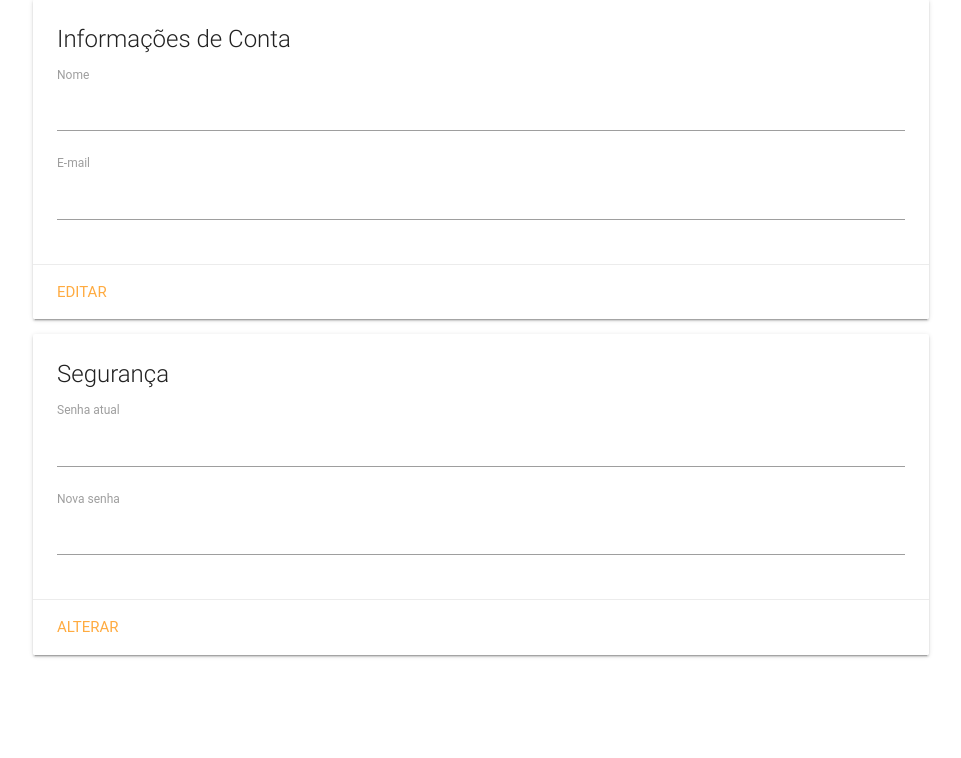
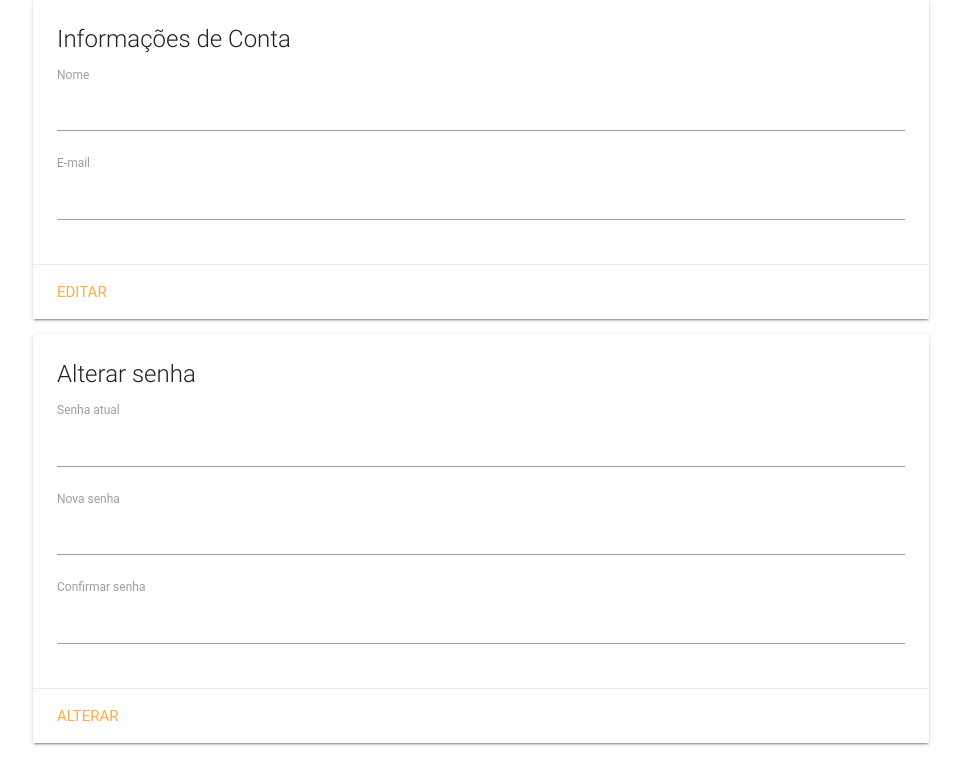
Before and after one commit to eduardosvieira/mamom, a Flask app: page /mamom/users/ in a window 1280 px wide. Shown: the part 73-831 px from the top of the page, without its empty margins (159-1120 px from the left). Before the commit the page ends 731 px from the top, so only its background shows below. Run offline with Flask 2, Linux system fonts and the light colour scheme; the visitor is signed in with stand-in values (Sample User, id 1); some libraries are stand-ins or nearby versions; some web fonts are replaced.

Commit message:
adding double verification to change password

```diff
--- a/mamom/static/js/users.js
+++ b/mamom/static/js/users.js
@@ -6,6 +6,17 @@ var URL = PROTOCOL + "//" + HOSTNAME + ":" + PORT;
 
 
 $(document).ready(function(event){
+  $("#newPassword2").on("change", function(event) {
+    var $p1 = $("#newPassword");
+
+    if($p1.val() == $(this).val()) {
+      $(this).css("border-bottom", "1px solid green");
+    } else {
+      $(this).css("border-bottom", "1px solid red");
+    }
+  });
+
+
   $("#btnEditPI").click(function(event){
     var userId = $("#userId").val();
     var name = $("#name").val();
--- a/mamom/templates/index.html
+++ b/mamom/templates/index.html
@@ -33,7 +33,7 @@
       <a href="/mamom/" class="brand-logo center">Mamom</a>
 
         <ul id="slide-out" class="side-nav">
-          <li><a href="/mamom/users/">Editar perfil</a></li>
+          <li><a href="/mamom/users/">Configurações</a></li>
           <li><a href="/mamom/investments/">Simular</a></li>
           <li><a href="/mamom/logout/">Sair</a></li>
         </ul>
--- a/mamom/templates/users/users.html
+++ b/mamom/templates/users/users.html
@@ -32,7 +32,7 @@
       <a href="/mamom/" class="brand-logo center">Mamom</a>
 
         <ul id="slide-out" class="side-nav">
-          <li><a href="/mamom/users/">Editar perfil</a></li>
+          <li><a href="/mamom/users/">Configurações</a></li>
           <li><a id="btnDeleteUser">Excluir conta</a></li>
           <li><a href="/mamom/logout/">Sair</a></li>
         </ul>
@@ -62,13 +62,16 @@
 
     <div class="card">
       <div class="card-content">
-        <span class="card-title">Segurança</span>
+        <span class="card-title">Alterar senha</span>
 
         <label for="currentPassword">Senha atual</label>
         <input type="text" id="currentPassword">
 
         <label for="newPassword">Nova senha</label>
         <input type="text" id="newPassword">
+
+        <label for="newPassword2">Confirmar senha</label>
+        <input type="text" id="newPassword2">
       </div>
       <div class="card-action">
         <a id="btnEditPassword">Alterar</a>
```
